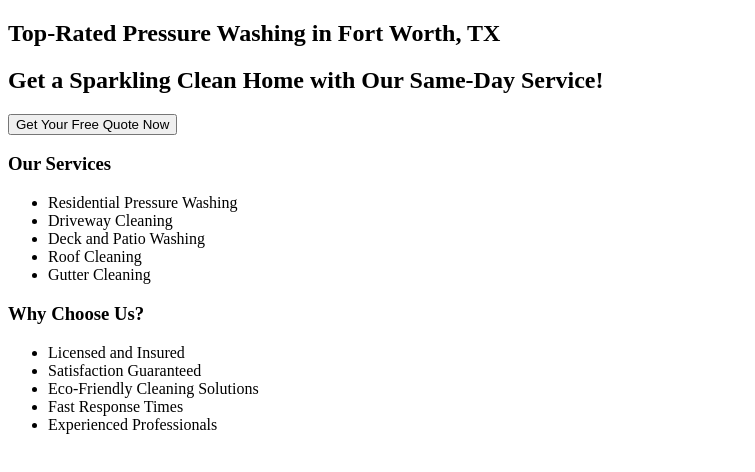
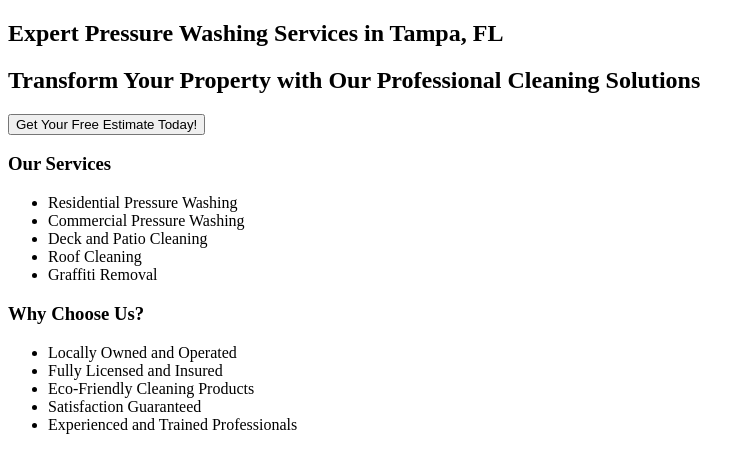
Before and after one commit to jagreen63/ai-business-builder-test-site-2, a Next.js app: page / in a window 1280 px wide. Shown: the top 472 px of the page, without its empty margins (0-755 px from the left). Built offline with nearby package versions, Linux system fonts and the light colour scheme.

Commit message:
site 16: Expert Pressure Washing Services in Tampa, FL

```diff
--- a/app/layout.tsx
+++ b/app/layout.tsx
@@ -1,7 +1,7 @@
 import React from 'react';
 export const metadata = {
-  title: 'Pressure Washing Fort Worth | Fast Quotes & Scheduling',
-  description: 'Professional pressure washing services in Fort Worth, TX. Get a same-day quote and fast scheduling for your home today!',
+  title: 'Top Pressure Washing in Tampa, FL - Clean & Shine',
+  description: 'Reliable pressure washing services for homes and businesses in Tampa, FL. Get a free estimate and enjoy a cleaner property today!',
 };
 const RootLayout = ({ children }) => {
   return (
--- a/app/page.tsx
+++ b/app/page.tsx
@@ -3,28 +3,28 @@ const HomePage = () => {
   return (
     <main className="flex flex-col items-center justify-center min-h-screen bg-gray-100">
       <section className="text-center mt-10">
-        <h1 className="text-4xl font-bold text-gray-800">Top-Rated Pressure Washing in Fort Worth, TX</h1>
-        <h2 className="text-xl text-gray-600 mt-2">Get a Sparkling Clean Home with Our Same-Day Service!</h2>
-        <button className="mt-4 px-6 py-2 text-white bg-blue-600 rounded hover:bg-blue-700">Get Your Free Quote Now</button>
+        <h1 className="text-4xl font-bold text-gray-800">Expert Pressure Washing Services in Tampa, FL</h1>
+        <h2 className="text-xl text-gray-600 mt-2">Transform Your Property with Our Professional Cleaning Solutions</h2>
+        <button className="mt-4 px-6 py-2 text-white bg-blue-600 rounded hover:bg-blue-700">Get Your Free Estimate Today!</button>
       </section>
       <section className="mt-10">
         <h3 className="text-2xl font-bold text-gray-800">Our Services</h3>
         <ul className="list-disc list-inside mt-2 text-gray-600">
           <li>Residential Pressure Washing</li>
-          <li>Driveway Cleaning</li>
-          <li>Deck and Patio Washing</li>
+          <li>Commercial Pressure Washing</li>
+          <li>Deck and Patio Cleaning</li>
           <li>Roof Cleaning</li>
-          <li>Gutter Cleaning</li>
+          <li>Graffiti Removal</li>
         </ul>
       </section>
       <section className="mt-10">
         <h3 className="text-2xl font-bold text-gray-800">Why Choose Us?</h3>
         <ul className="list-disc list-inside mt-2 text-gray-600">
-          <li>Licensed and Insured</li>
+          <li>Locally Owned and Operated</li>
+          <li>Fully Licensed and Insured</li>
+          <li>Eco-Friendly Cleaning Products</li>
           <li>Satisfaction Guaranteed</li>
-          <li>Eco-Friendly Cleaning Solutions</li>
-          <li>Fast Response Times</li>
-          <li>Experienced Professionals</li>
+          <li>Experienced and Trained Professionals</li>
         </ul>
       </section>
     </main>
```
